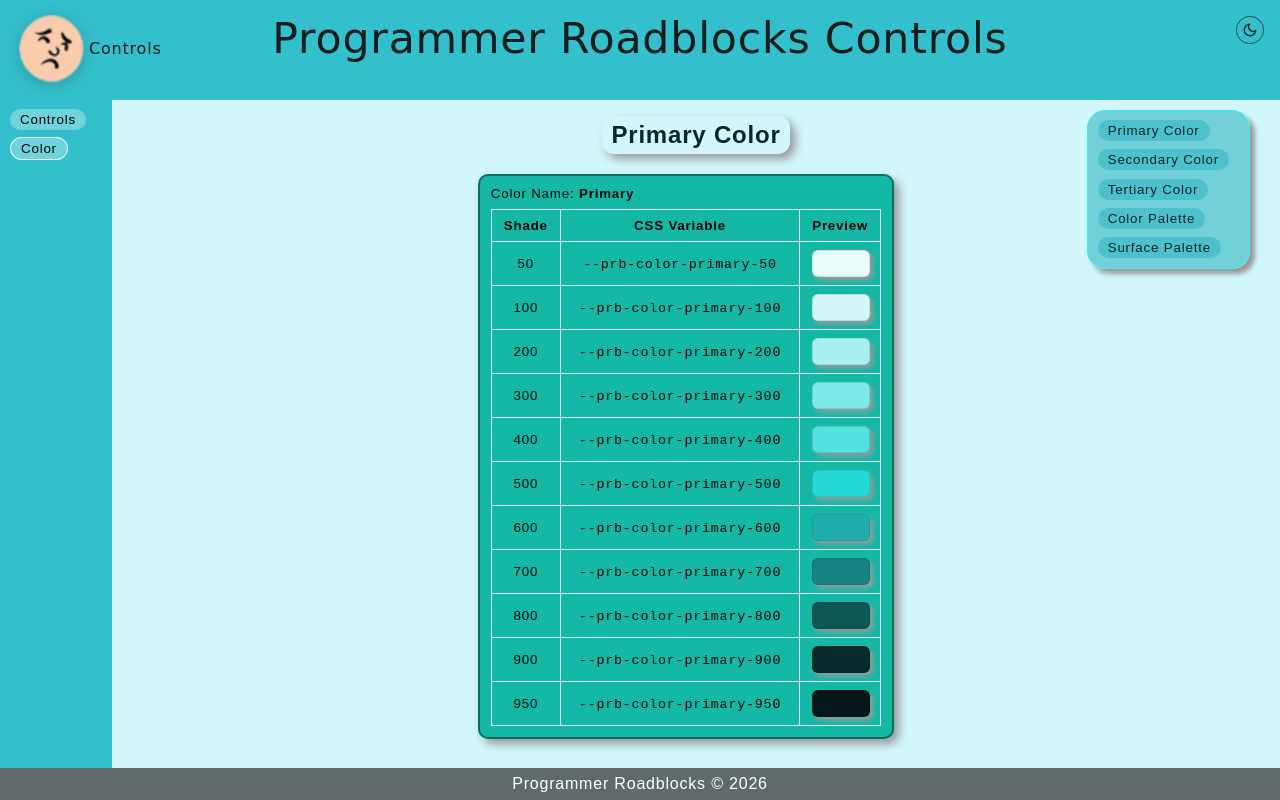
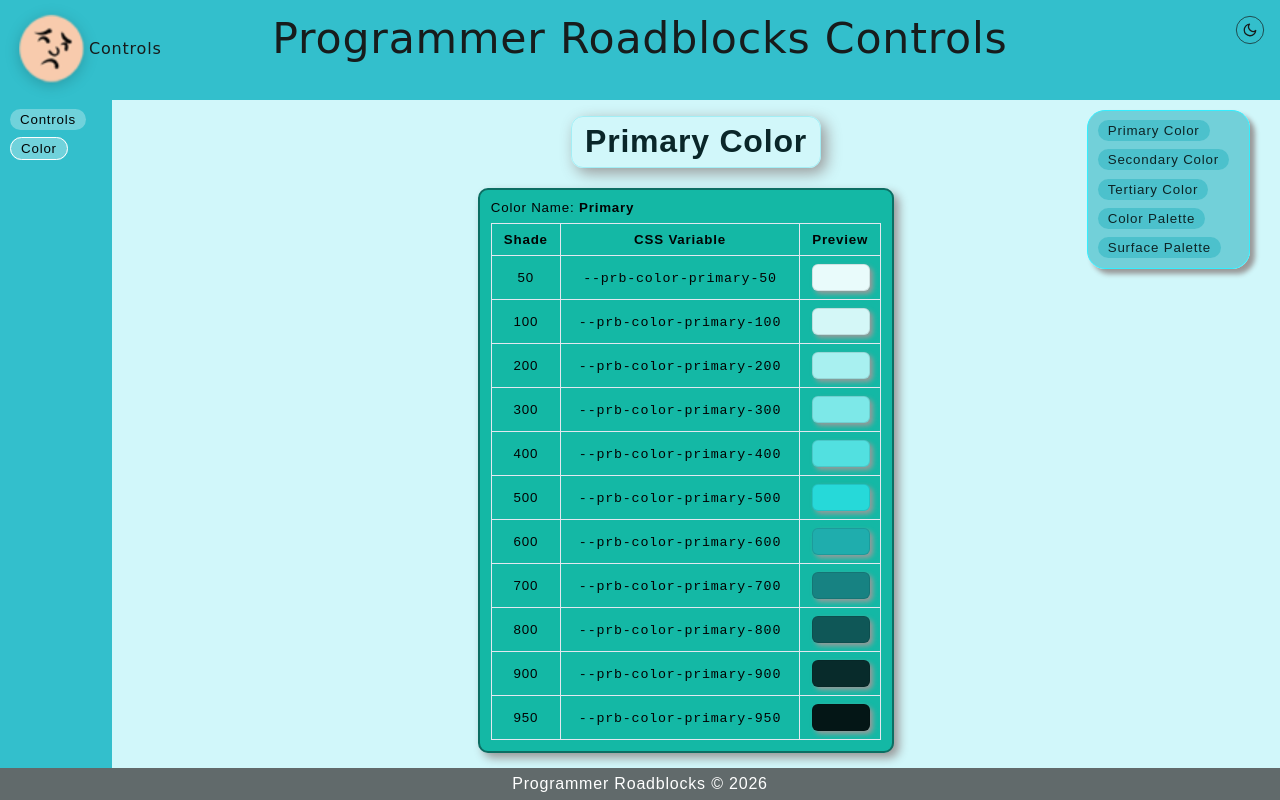
Before and after one commit to PRBDUDE/prb-controls, an Angular app: page /color in a window 1280 px wide. Built offline with nearby package versions, Linux system fonts and the light colour scheme.

Commit message:
adjust section title

```diff
--- a/public/assets/scss/_color.scss
+++ b/public/assets/scss/_color.scss
@@ -77,6 +77,7 @@
   --color-note-section-text: hsl(var(--base-hue) 20% 80%);
 
   --color-content-section-text: hsl(var(--base-hue) 60% 10%);
+  --color-content-section-title-border: hsl(var(--base-hue) 80% 80%);
 
   --color-star-border: hsl(var(--base-hue) 60% 10%);
 
@@ -140,6 +141,7 @@
     --color-note-section-text: hsl(var(--base-hue) 20% 100%);
 
     --color-content-section-text: hsl(var(--base-hue) 100% 90%);
+    --color-content-section-title-border: hsl(var(--base-hue) 40% 40%);
 
     --color-star-border: hsl(var(--base-hue) 30% 80%);
 
--- a/public/assets/scss/_section.scss
+++ b/public/assets/scss/_section.scss
@@ -4,16 +4,17 @@
   scroll-margin-top: 1em;
 
   &-description {
-    font-size: 18pt;
+    font-size: 24pt;
     font-weight: bold;
+    background-color: transparent;
     color: var(--color-content-section-text);
     text-align: center;
     width: fit-content;
     margin: 0 auto 20px auto;
     padding: 0.2em 0.4em;
-    //border-bottom: 6px solid var(--prb-color-beach-600);
+    border: 1px solid var(--color-content-section-title-border);
     border-radius: 12px;
-    box-shadow: 5px 5px 10px var(--color-shadow);
+    box-shadow: 5px 5px 15px var(--color-shadow);
   }
 }
 
```
